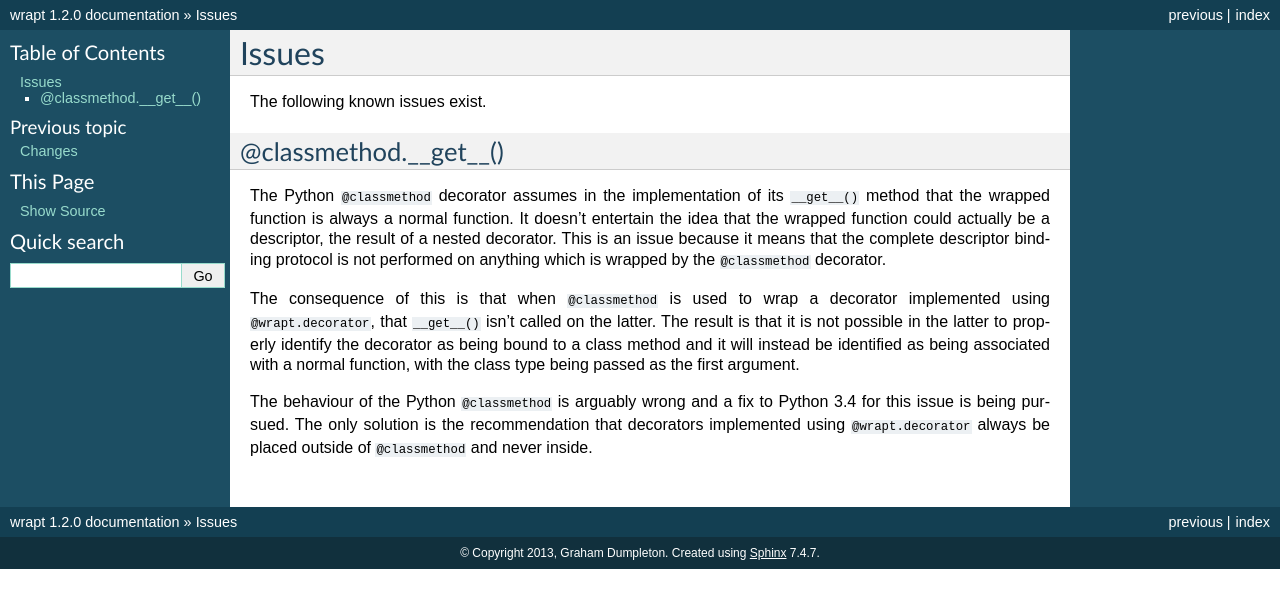
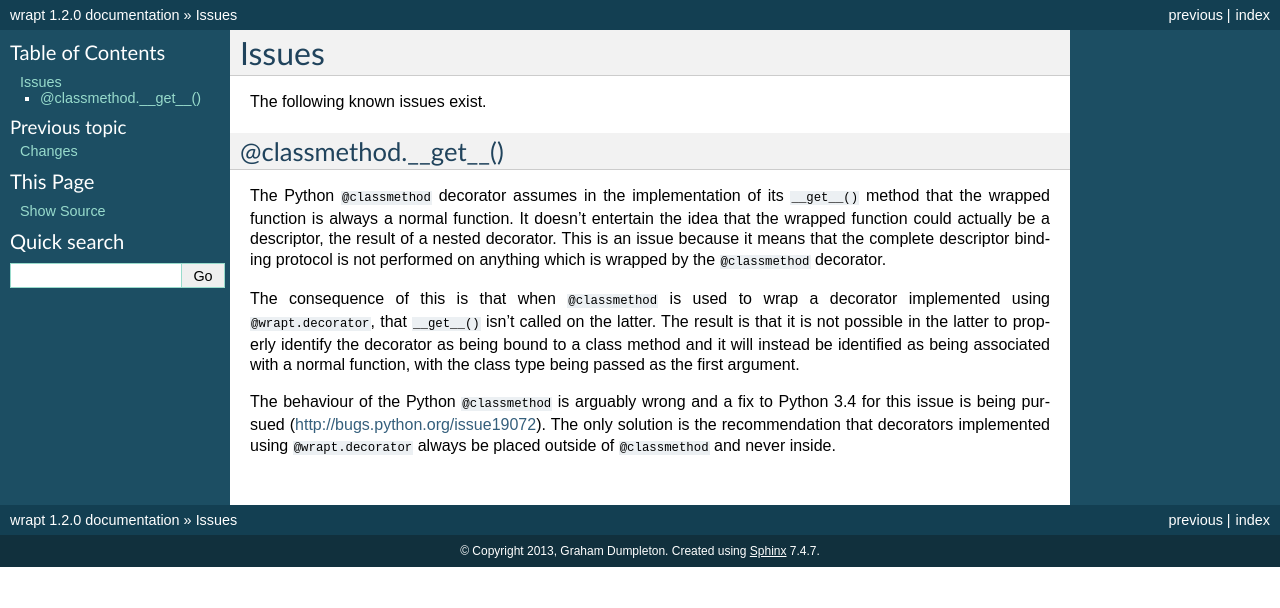
Before and after one commit to GrahamDumpleton/wrapt, a Sphinx documentation site: the page built from docs/issues.rst, in a window 1280 px wide. Shown: the top 608 px of the page. Built offline with Sphinx 7.4.7, drawn with Linux system fonts in a browser that asks for light colours; part of the change alters nothing that is shown.

Commit message:
Add link to Python bug report for known issue item.

```diff
--- a/docs/issues.rst
+++ b/docs/issues.rst
@@ -21,6 +21,7 @@ it will instead be identified as being associated with a normal function,
 with the class type being passed as the first argument.
 
 The behaviour of the Python ``@classmethod`` is arguably wrong and a fix to
-Python 3.4 for this issue is being pursued. The only solution is the
+Python 3.4 for this issue is being pursued
+(http://bugs.python.org/issue19072). The only solution is the
 recommendation that decorators implemented using ``@wrapt.decorator``
 always be placed outside of ``@classmethod`` and never inside.
```
